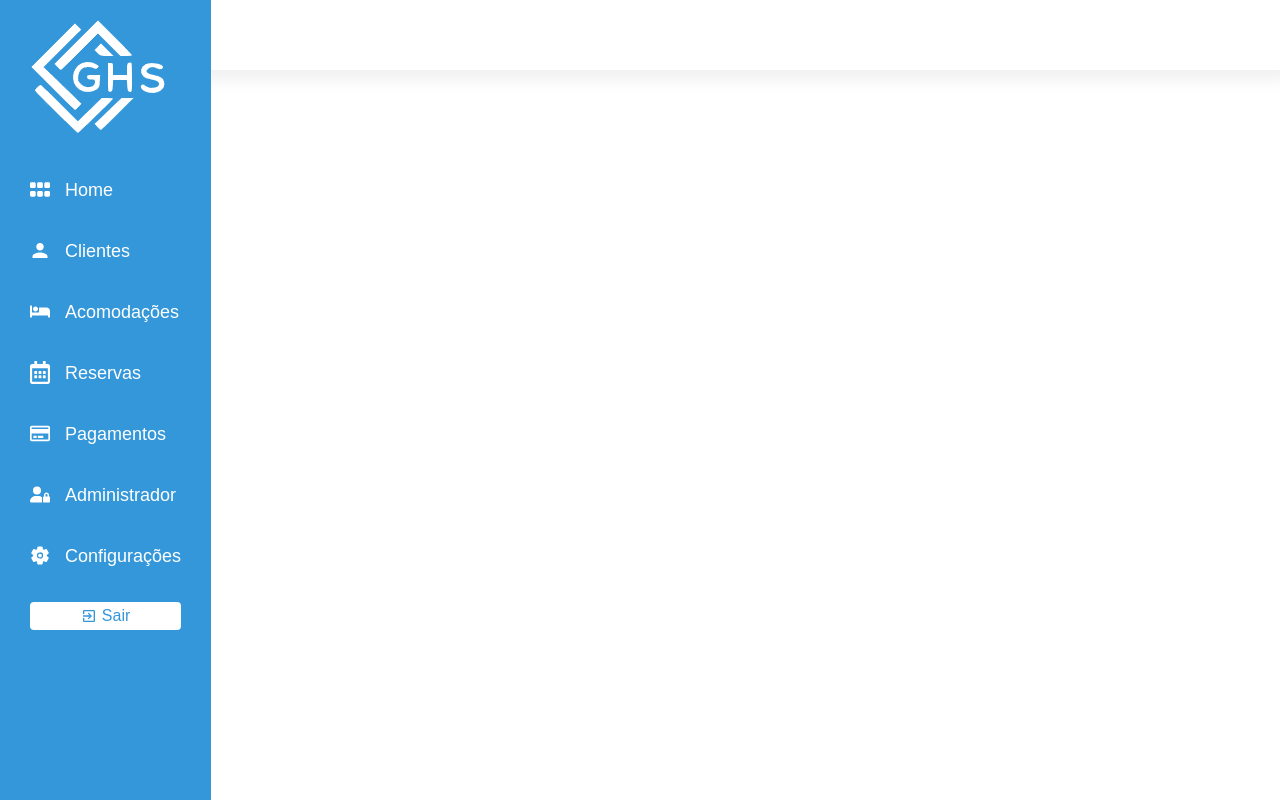
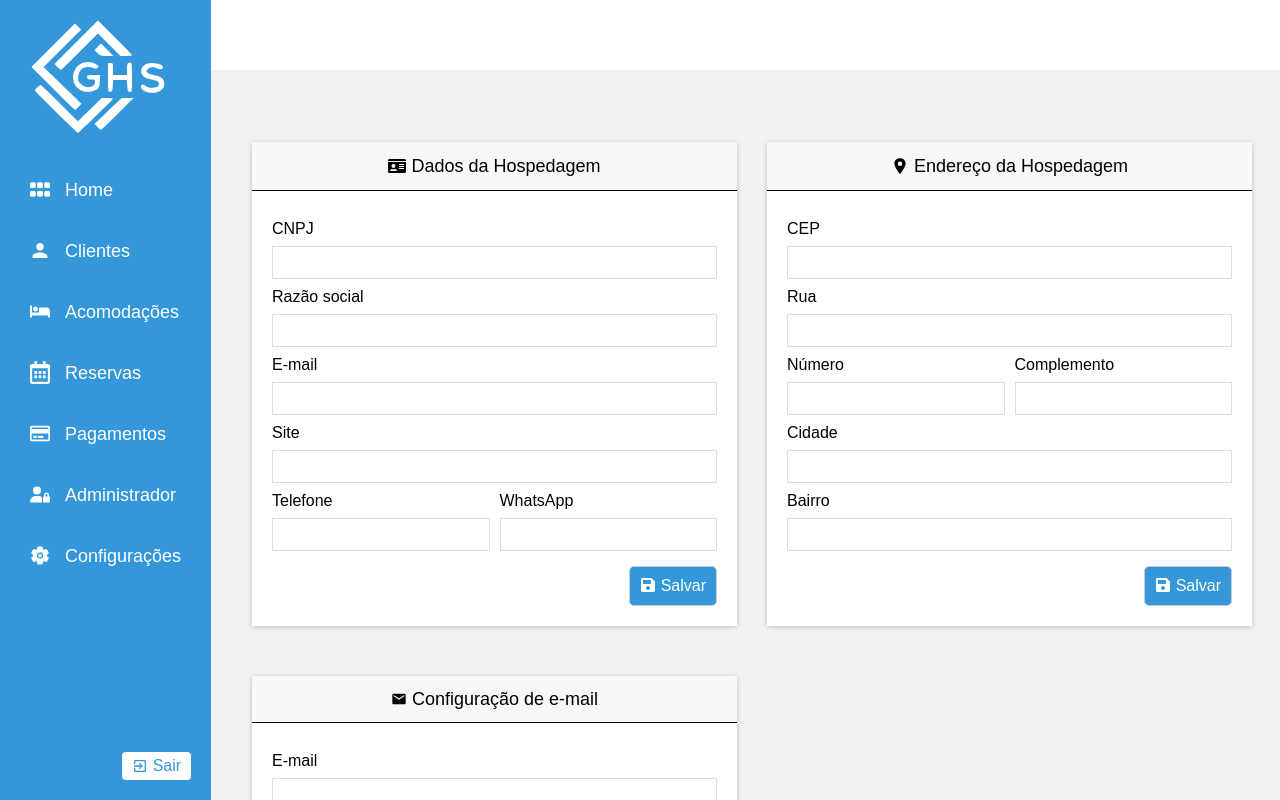
Before and after one commit to abraaowendel/GHS, a React (Vite) app in the folder src/renderer/: page /settings in a window 1280 px wide. Before the commit this address had no page. Shown: the top 800 px of the page. Built offline with nearby package versions, Linux system fonts and the light colour scheme.

Commit message:
pagina configuraçoes finalizada

```diff
--- a/src/renderer/src/components/Dashboard/index.jsx
+++ b/src/renderer/src/components/Dashboard/index.jsx
@@ -5,43 +5,45 @@ import { IoSettings } from 'react-icons/io5'
 import { IoMdPerson, IoMdExit } from 'react-icons/io'
 import { FaUserLock } from 'react-icons/fa6'
 import Logo from '../../assets/logo.webp'
+import { useLocation } from 'react-router-dom'
 
 export const Dashboard = () => {
-  const url = window.location.pathname;
 
-  return (
-    <>
-      {url !== '/login' && (
+  const location = useLocation();
+  const pathname = location.pathname;
+  const shouldHide = pathname === '/login' || pathname === '/'
+
+  return shouldHide ? null : (
     <C.Dashboard>
       <div>
         <img src={Logo} alt="LOGO GHS" />
       </div>
       <nav>
-            <a href="">
+        <a href="/home">
           <FaGripHorizontal fontSize={20} />
           Home
         </a>
-            <a href="">
+        <a href="/customers">
           <IoMdPerson fontSize={20} />
           Clientes
         </a>
-            <a href="">
+        <a href="/accommodations">
           <FaBed fontSize={20} />
           Acomodações
         </a>
-            <a href="">
+        <a href="/reservations">
           <FaRegCalendarAlt fontSize={20} />
           Reservas
         </a>
-            <a href="">
+        <a href="/payments">
           <FaRegCreditCard fontSize={20} />
           Pagamentos
         </a>
-            <a href="">
+        <a href="/admin">
           <FaUserLock fontSize={20} />
           Administrador
         </a>
-            <a href="">
+        <a href="/settings">
           <IoSettings fontSize={25} />
           Configurações
         </a>
@@ -51,7 +53,5 @@ export const Dashboard = () => {
         <span>Sair</span>
       </button>
     </C.Dashboard>
-      )}
-    </>
   )
 }
--- a/src/renderer/src/components/Dashboard/styled.js
+++ b/src/renderer/src/components/Dashboard/styled.js
@@ -37,11 +37,14 @@ export const Dashboard = styled.div`
     }
 
     a:hover {
-      opacity: 0.8;
+      opacity: 0.5;
     }
   }
 
   button {
+    position: absolute;
+    bottom: 20px;
+    right: 20px;
     display: flex;
     justify-content: center;
     align-items: center;
--- a/src/renderer/src/components/Header/index.jsx
+++ b/src/renderer/src/components/Header/index.jsx
@@ -1,6 +1,10 @@
+import { useLocation } from 'react-router-dom'
 import * as C from './styled'
 
 export const Header = () => {
-  const url = window.location.pathname;
-  return <>{url !== '/login' && <C.Header></C.Header>}</>
+  const location = useLocation()
+  const pathname = location.pathname
+  const shouldHide = pathname === '/login' || pathname === '/'
+
+  return shouldHide ? null : <C.Header></C.Header>
 }
--- a/src/renderer/src/components/Header/styled.js
+++ b/src/renderer/src/components/Header/styled.js
@@ -9,5 +9,4 @@ export const Header = styled.header`
   justify-content: end;
   align-items: center;
   font-family: 'Poppins', sans-serif;
-
 `
--- a/src/renderer/src/components/NotFound/index.jsx
+++ b/src/renderer/src/components/NotFound/index.jsx
@@ -1,7 +1,9 @@
+import * as C from './styled'
+
 export const NotFound = () => {
   return (
-    <div>
+    <C.Container>
       <h1>404</h1>
-    </div>
+    </C.Container>
   )
 }
--- /dev/null
+++ b/src/renderer/src/components/NotFound/styled.js
@@ -0,0 +1,14 @@
+import styled from 'styled-components'
+
+export const Container = styled.div`
+    min-height: 100vh;
+    width: 100vw;
+    display: flex;
+    justify-content: center;
+    align-items: center;
+    h1{
+        font-family: "Poppins", sans-serif;
+        color: #000;
+        font-size: 150px;
+    }
+`
--- a/src/renderer/src/pages/login/Login.jsx
+++ b/src/renderer/src/pages/login/Login.jsx
@@ -1,26 +1,63 @@
 import { useState } from 'react'
 import * as C from './styled'
-import Logo from '../../assets/logo.webp'
 
 function Login() {
-  const [message, setMessage] = useState(false)
+  const [showMessage, setShowMessage] = useState(false)
+
+  const [login, setLogin] = useState({
+    user: '',
+    password: ''
+  })
+
+  const handleUserChange = (event) => {
+    setLogin({ ...login, user: event.target.value })
+  }
+
+  const handlePasswordChange = (event) => {
+    setLogin({ ...login, password: event.target.value })
+  }
+  const handleLogin = (event) => {
+    event.preventDefault()
+
+    if (login.user == 'admin' && login.password == 'admin') {
+      window.location.href = '/home'
+      return
+    }
+
+    setShowMessage(true)
+
+    setTimeout(() => {
+      setShowMessage(false)
+    }, 1000)
+  }
   return (
     <C.Container>
       <C.Box>
         <C.Logo>
-            <h1>GHS</h1>
+          <h1>GHS</h1>
           <p>Sistema de Gestão Hotelaria Simplicada </p>
         </C.Logo>
-        <C.Result>{message && <span>Usuário não cadastrado</span>}</C.Result>
-        <C.Form>
-          <input type="text" placeholder="Login" />
-          <input type="text" placeholder="Senha" />
-          <button>Acessar</button>
+        <C.Result>{showMessage && <span>Usuário ou Senha incorretos</span>}</C.Result>
+        <C.Form onSubmit={handleLogin}>
+          <input
+            type="text"
+            onChange={handleUserChange}
+            value={login.user}
+            placeholder="Login"
+            required
+          />
+          <input
+            type="password"
+            onChange={handlePasswordChange}
+            value={login.password}
+            placeholder="Senha"
+            required
+          />
+          <input type="submit" placeholder="Acessar" />
         </C.Form>
         <C.Copywriting>
-            <p>            Desenvolvido por
-            </p>
-            <a href="www.abraaowendel.tech">abraaowendel.tech</a>
+          <p> Desenvolvido por</p>
+          <a href="www.abraaowendel.tech">abraaowendel.tech</a>
         </C.Copywriting>
       </C.Box>
     </C.Container>
--- a/src/renderer/src/pages/login/styled.js
+++ b/src/renderer/src/pages/login/styled.js
@@ -1,7 +1,7 @@
 import styled from 'styled-components'
 
 export const Container = styled.div`
-  background-color: #dbe3e9;
+  background-color: #CECECE;
   width: 100vw;
   min-height: 100vh;
   display: flex;
@@ -13,7 +13,7 @@ export const Box = styled.div`
   width: 100%;
   margin: auto;
   padding: 20px 40px;
-  background-color: #fff;
+  background-color: #DDD;
   display: flex;
   justify-content: center;
   align-items: center;
@@ -25,6 +25,8 @@ export const Result = styled.div`
   width: 100%;
   text-align: center;
   padding: 25px 0 5px;
+  min-height: 60px;
+  height: 100%;
   span {
     display: block;
     color: #dc3545;
@@ -53,8 +55,7 @@ export const Form = styled.form`
     outline-color: #6c757d;
     border-color: transparent;
   }
-  input,
-  button {
+  input{
     width: 100%;
     margin: 10px 0;
     padding: 15px 10px;
@@ -62,7 +63,7 @@ export const Form = styled.form`
     border-radius: 5px;
     border-color: transparent;
   }
-  button {
+  input[type='submit']{
     cursor: pointer;
     background-color: #6c757d;
     color: #fff;
--- /dev/null
+++ b/src/renderer/src/pages/settings/Settings.jsx
@@ -0,0 +1,134 @@
+import * as C from './styled'
+import { useState } from 'react'
+import { FaSave, FaIdCard } from 'react-icons/fa'
+import { MdEmail } from 'react-icons/md'
+import { IoLocationSharp } from "react-icons/io5";
+
+function Settings() {
+  const [dataHosting, setDataHosting] = useState({
+    cnpj: '',
+    name: '',
+    email: '',
+    site: '',
+    phone: '',
+    whatsapp: ''
+  })
+
+  const [dataAndress, setDataAndress] = useState({
+    cep: '',
+    address: '',
+    number: '',
+    complement: '',
+    city: '',
+    district: ''
+  })
+  const [dataEmailSettings, setDataEmailSettings] = useState({
+    email: '',
+    password: '',
+    host: '',
+    check: ''
+  })
+
+  return (
+    <C.Container className="base">
+       <C.Message>
+       </C.Message>
+      <div className="formsTop">
+        <C.Box>
+          <C.BoxTop>
+            <FaIdCard fontSize={18}/>
+            <span>Dados da Hospedagem</span>
+          </C.BoxTop>
+          <C.Form>
+            <label htmlFor="cnpj">CNPJ</label>
+            <input type="text" value={dataHosting.cnpj} id="cnpj" required />
+            <label htmlFor="name">Razão social</label>
+            <input type="text" value={dataHosting.name} id="name" required />
+            <label htmlFor="email">E-mail</label>
+            <input type="text" value={dataHosting.email} id="email" required />
+            <label htmlFor="site">Site</label>
+            <input type="text" value={dataHosting.site} id="site" />
+            <div className="inputGroup">
+              <div className="inputGroutItem">
+                <label htmlFor="phone">Telefone</label>
+                <input type="text" value={dataHosting.phone} id="phone" />
+              </div>
+              <div className="inputGroutItem">
+                <label htmlFor="whatsapp">WhatsApp</label>
+                <input type="text" value={dataHosting.whatsapp} id="whatsapp" required />
+              </div>
+            </div>
+            <div className="btnArea">
+              <button onClick={() => null}>
+                <FaSave />
+                <span>Salvar</span>
+              </button>
+            </div>
+          </C.Form>
+        </C.Box>
+        <C.Box>
+          <C.BoxTop>
+            <IoLocationSharp fontSize={18}/>
+            <span>Endereço da Hospedagem</span>
+          </C.BoxTop>
+          <C.Form>
+            <label htmlFor="cep">CEP</label>
+            <input type="text" value={dataAndress.cep} id="cep" required />
+            <label htmlFor="address">Rua</label>
+            <input type="text" value={dataAndress.address} id="address" required />
+            <div className="inputGroup">
+              <div className="inputGroutItem">
+                <label htmlFor="number">Número</label>
+                <input type="text" value={dataAndress.number} id="number" />
+              </div>
+              <div className="inputGroutItem">
+                <label htmlFor="complement">Complemento</label>
+                <input type="text" value={dataAndress.complement} id="complement" />
+              </div>
+            </div>
+            <label htmlFor="city">Cidade</label>
+            <input type="text" value={dataAndress.city} id="city" required />
+            <label htmlFor="district">Bairro</label>
+            <input type="text" value={dataAndress.district} id="district" required />
+            <div className="btnArea">
+              <button onClick={() => null}>
+                <FaSave />
+                <span>Salvar</span>
+              </button>
+            </div>
+          </C.Form>
+        </C.Box>
+      </div>
+      <div className="formsBottom">
+        <C.Box className="boxEmail">
+          <C.BoxTop>
+            <MdEmail />
+            <span> Configuração de e-mail</span>
+          </C.BoxTop>
+          <C.Form>
+            <label htmlFor="email">E-mail</label>
+            <input type="text" value={dataEmailSettings.email} id="email" required />
+            <label htmlFor="password">Senha</label>
+            <input type="text" value={dataEmailSettings.password} id="password" required />
+            <label htmlFor="host">Host (SMTP)</label>
+            <input type="text" value={dataEmailSettings.host} id="host" required />{' '}
+            <label htmlFor="address">Porta (SMTP)</label>
+            <input type="text" value={dataEmailSettings.door} id="door" required />
+            <div className="inputSendEmail">
+              <input type="checkbox" name="send" id="send" />
+              <label htmlFor="send">Enviar e-mail ao realizar reserva</label>
+            </div>
+            <div className="btnArea">
+              <button onClick={() => null}>
+                <FaSave />
+                <span>Salvar</span>
+              </button>
+            </div>
+          </C.Form>
+        </C.Box>
+      </div>
+    </C.Container>
+  )
+}
+
+export default Settings
--- /dev/null
+++ b/src/renderer/src/pages/settings/styled.js
@@ -0,0 +1,111 @@
+import styled from 'styled-components'
+
+export const Container = styled.div`
+  display: flex;
+  flex-direction: column;
+  align-items: start;
+  font-family: 'Poppins', sans-serif;
+  .formsTop {
+    display: flex;
+    width: 100%;
+    gap: 30px;
+    margin-bottom: 50px;
+  }
+  .formsBottom {
+    display: flex;
+    width: calc(50% - 15px);
+    padding-bottom: 30px;
+  }
+  .boxEmail {
+    max-width: none;
+  }
+`
+export const Message = styled.div`
+    background-color: ${(props) => props.backgroundColor};
+    border: 1px solid ${(props) => props.borderColor ? props.borderColor : "transparent"};
+    color: 1px solid ${(props) => props.textColor};
+    padding: 10px;
+    margin-bottom: 20px;
+    transition: 1s all ease-in;
+`
+export const Box = styled.div`
+  max-width: 50%;
+  width: 100%;
+  margin: auto;
+  background-color: #ddd;
+  border-radius: 2px;
+  box-shadow:
+    0 0 1px rgba(0, 0, 0, 0.125),
+    0 1px 5px rgba(0, 0, 0, 0.2);
+`
+export const BoxTop = styled.div`
+  background-color: #f7f7f7;
+  border-bottom: 1px solid #000;
+  width: 100%;
+  padding: 15px 20px;
+  display: flex;
+  justify-content: center;
+  align-items: center;
+  span {
+    line-height: 15px;
+    font-size: 18px;
+    margin-left: 5px;
+  }
+`
+
+export const Form = styled.form`
+  background-color: #fff;
+  padding: 20px;
+  display: flex;
+  flex-direction: column;
+  width: 100%;
+  label {
+    line-height: 35px;
+  }
+  input {
+    width: 100%;
+    border: 1px solid #ddd;
+    padding: 8px;
+    outline-color: #3497da;
+  }
+  .inputGroup {
+    display: flex;
+    gap: 10px;
+    width: 100%;
+  }
+  .inputGroutItem {
+    width: 100%;
+  }
+  .inputSendEmail {
+    display: flex;
+    justify-content: start;
+    align-items: center;
+    margin: 10px 0;
+  }
+  .btnArea {
+    display: flex;
+    justify-content: end;
+  }
+  #send {
+    width: auto;
+    margin-right: 5px;
+  }
+  button {
+    background-color: #3497da;
+    color: #fff;
+    margin: 15px 0 0;
+    padding: 10px;
+    border: 1px solid #ccc;
+    cursor: pointer;
+    border-radius: 5px;
+    font-size: 16px;
+    display: flex;
+    justify-content: center;
+    span {
+      margin-left: 5px;
+    }
+    &:hover {
+      opacity: 0.9;
+    }
+  }
+`
--- a/src/renderer/src/routers/MainRoutes.jsx
+++ b/src/renderer/src/routers/MainRoutes.jsx
@@ -3,13 +3,16 @@ import { Route, Routes } from "react-router-dom";
 import Home from "../pages/home/Home";
 import { NotFound } from "../components/NotFound";
 import Login from "../pages/login/Login";
+import Settings from "../pages/settings/Settings";
 
 const MainRoutes = () => {
   return (
     <Routes>
       <Route path="*" element={<NotFound />} />
-      <Route path="/" element={<Home />} />
+      <Route path="/" element={<Login />} />
+      <Route path="/home" element={<Home />} />
       <Route path="/login" element={<Login />} />
+      <Route path="/settings" element={<Settings />} />
     </Routes>
   );
 };
```
Lines whose indentation alone changed are shown as unchanged.
